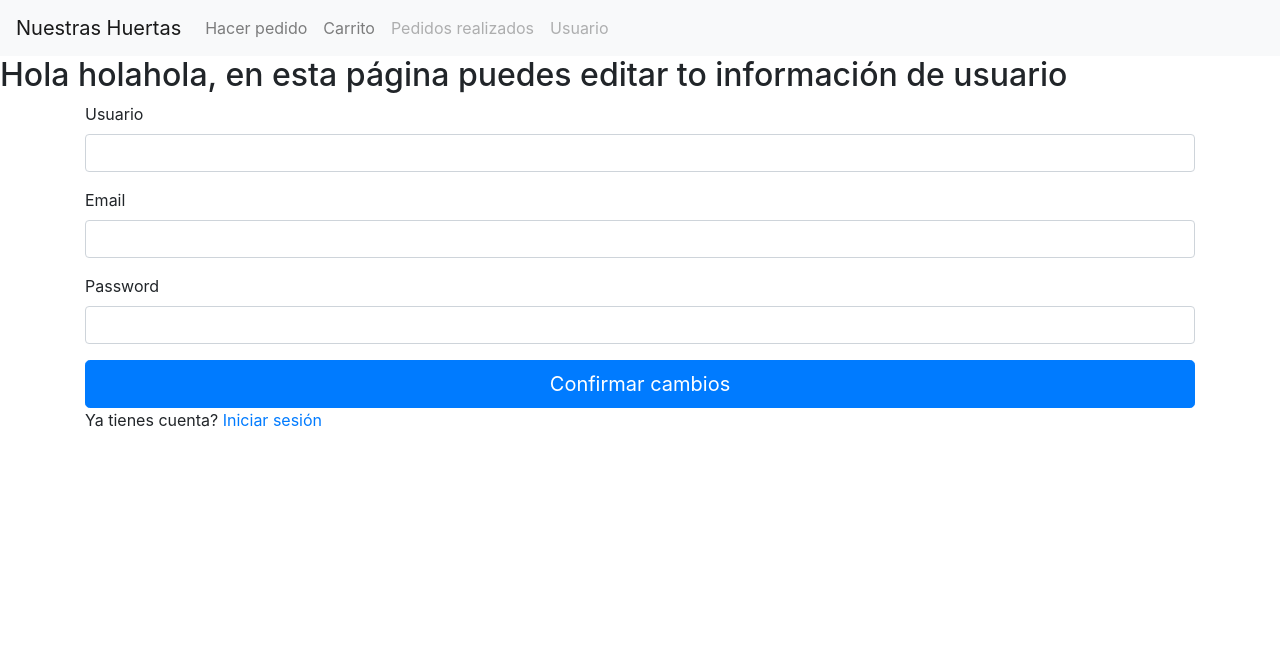
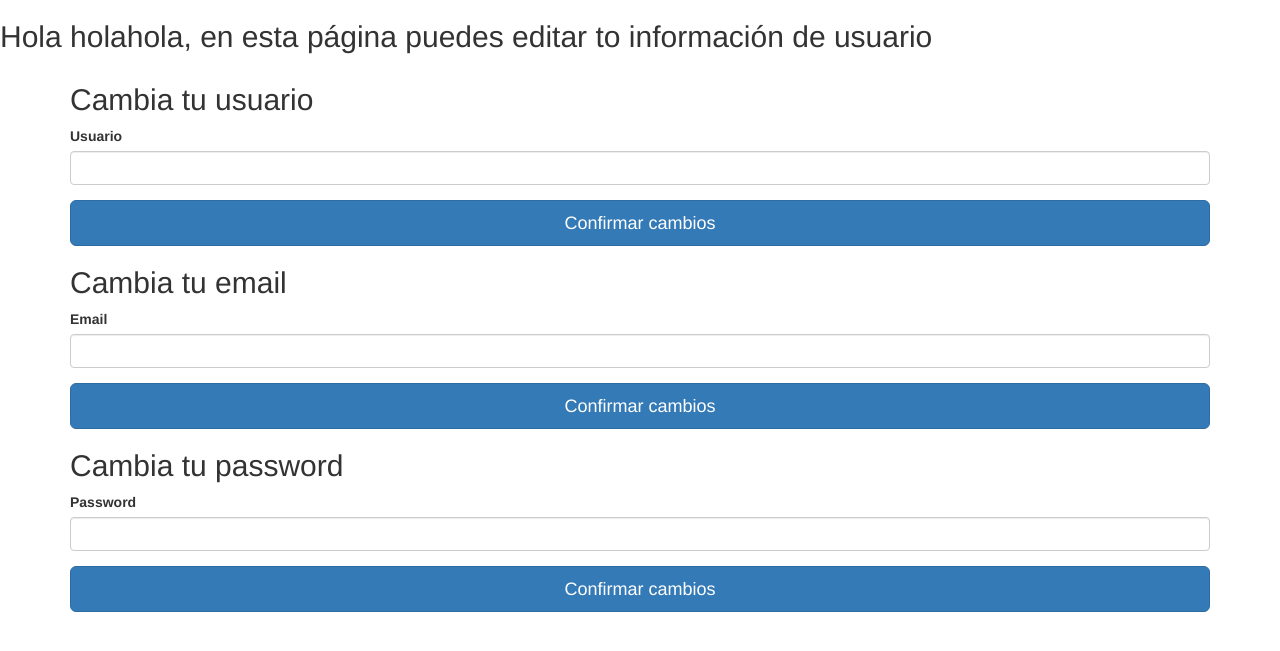
Before and after one commit to scr6292/backend, a Flask app: page /user in a window 1280 px wide. Shown: the top 651 px of the page. Run offline with Flask 2, Linux system fonts and the light colour scheme; a user stored in the database is signed in; data comes from the database, SQL or seed files in the repository; both versions use the stored data as it was after the commit; some libraries are stand-ins or nearby versions.

Commit message:
Changes to be able to update user credentials (/user)

```diff
--- a/application.py
+++ b/application.py
@@ -1,7 +1,7 @@
 import os
 from flask import Flask, render_template, request, redirect, url_for, flash, jsonify
 from application import db, application
-from application.models import Agricultor, Contact, Productos, User, LoginForm, RegisterForm, UpdateInfoForm, Pedido
+from application.models import Agricultor, Contact, Productos, User, LoginForm, RegisterForm, UpdateUsernameForm, UpdatePassForm, UpdateEmailForm, Pedido
 from werkzeug.utils import secure_filename
 import parseCSV
 
@@ -378,16 +378,31 @@ def user():
     #         except:
     #             db.session.rollback() #Rollback the changes on error
     #         return redirect(url_for('user'))
-    form = UpdateInfoForm()
-
-    if form.validate_on_submit():
-        currentuser = current_user
-        if form.username.data:
-            currentuser.username = form.username.data
-        if form.email.data:
-            currentuser.username = form.username.data
-        if form.password.data:
-            hashed_password = generate_password_hash(form.password.data, method='sha256')
+    form_user = UpdateUsernameForm()
+    form_pass = UpdatePassForm()
+    form_email = UpdateEmailForm()
+    currentuser = db.session.query(User).filter_by(username=current_user.username).first()
+    if form_user.validate_on_submit():
+        if form_user.username.data:
+            currentuser.username = form_user.username.data
+        db.session.add(currentuser)
+        try:
+            db.session.commit()
+        except:
+            db.session.rollback()
+        return redirect(url_for('user'))
+    if form_email.validate_on_submit():
+        if form_email.email.data:
+            currentuser.email = form_email.email.data
+        db.session.add(currentuser)
+        try:
+            db.session.commit()
+        except:
+            db.session.rollback()
+        return redirect(url_for('user'))
+    if form_pass.validate_on_submit():
+        if form_pass.password.data:
+            hashed_password = generate_password_hash(form_pass.password.data, method='sha256')
             currentuser.password = hashed_password
         db.session.add(currentuser)
         try:
@@ -396,8 +411,7 @@ def user():
             db.session.rollback() #Rollback the changes on error
         return redirect(url_for('user'))
 
-    else:
-        return render_template('user.html', form=form)
+    return render_template('user.html', formuser=form_user, formpass=form_pass, formemail=form_email)
 
 
 
--- a/application/models.py
+++ b/application/models.py
@@ -53,10 +53,14 @@ class RegisterForm(FlaskForm):
     username = StringField('Usuario', validators=[InputRequired(), Length(min=4, max=15,message='Introduce un usuario (entre 8 y 80 caracteres)')])
     password = PasswordField('Password', validators=[InputRequired(), Length(min=8, max=80,message= 'Introduce una password entre 8 y 80 caracteres')])
 
-class UpdateInfoForm(FlaskForm):
-    email = StringField('Email', validators=[Email(message='Introduce un mail'), Length(max=50)])
-    password = PasswordField('Password', validators=[Length(min=8, max=80, message='Introduce una password entre 8 y 80 caracteres')])
-    username = StringField('Usuario', validators=[Length(min=4, max=15,message='Introduce un usuario (entre 8 y 80 caracteres)')])
+class UpdateUsernameForm(FlaskForm):
+    username = StringField('Usuario', validators=[InputRequired(), Length(min=4, max=15,message='Introduce un usuario (entre 8 y 80 caracteres)')])
+
+class UpdateEmailForm(FlaskForm):
+    email = StringField('Email', validators=[InputRequired(), Email(message='Introduce un mail'), Length(max=50)])
+
+class UpdatePassForm(FlaskForm):
+    password = PasswordField('Password', validators=[InputRequired(), Length(min=8, max=80, message='Introduce una password entre 8 y 80 caracteres')])
 # END LOGIN
 
 
--- a/templates/user.html
+++ b/templates/user.html
@@ -1,4 +1,4 @@
-{% extends "layout.html" %}
+{% extends "bootstrap/base.html" %}
 {% import "bootstrap/wtf.html" as wtf %}
 
 {% block head %}
@@ -26,14 +26,23 @@
 
 <div class="container">
 
-  <form class="form-signin" method="POST" action="/user">
-    <h2 class="form-signin-heading"></h2>
-    {{ form.hidden_tag() }}
-    {{ wtf.form_field(form.username) }}
-    {{ wtf.form_field(form.email) }}
-    {{ wtf.form_field(form.password) }}
+  <form class="form-signin" method="POST" action="{{url_for('user')}}">
+    <h2 class="form-signin-heading">Cambia tu usuario</h2>
+    {{ formuser.hidden_tag() }}
+    {{ wtf.form_field(formuser.username) }}
     <button class="btn btn-lg btn-primary btn-block" type="submit">Confirmar cambios</button>
-    <p> Ya tienes cuenta? <a class ="inline-block" href= "/login">Iniciar sesión</a></p>
+  </form>
+    <form class="form-signin" method="POST" action="{{url_for('user')}}">
+    <h2 class="form-signin-heading">Cambia tu email</h2>
+    {{ formemail.hidden_tag() }}
+    {{ wtf.form_field(formemail.email) }}
+    <button class="btn btn-lg btn-primary btn-block" type="submit">Confirmar cambios</button>
+  </form>
+    <form class="form-signin" method="POST" action="{{url_for('user')}}">
+    <h2 class="form-signin-heading">Cambia tu password</h2>
+    {{ formpass.hidden_tag() }}
+    {{ wtf.form_field(formpass.password) }}
+    <button class="btn btn-lg btn-primary btn-block" type="submit">Confirmar cambios</button>
   </form>
 
 </div> <!-- /container -->
```
Also changed, not shown: application/test.db.
